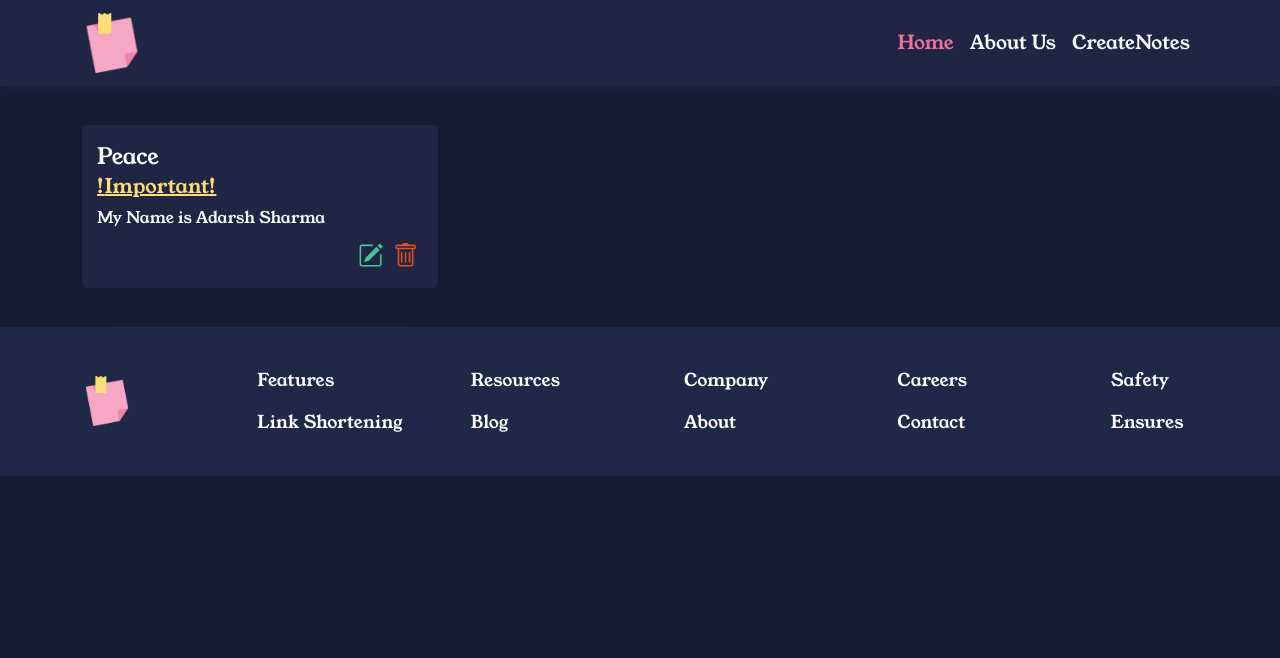
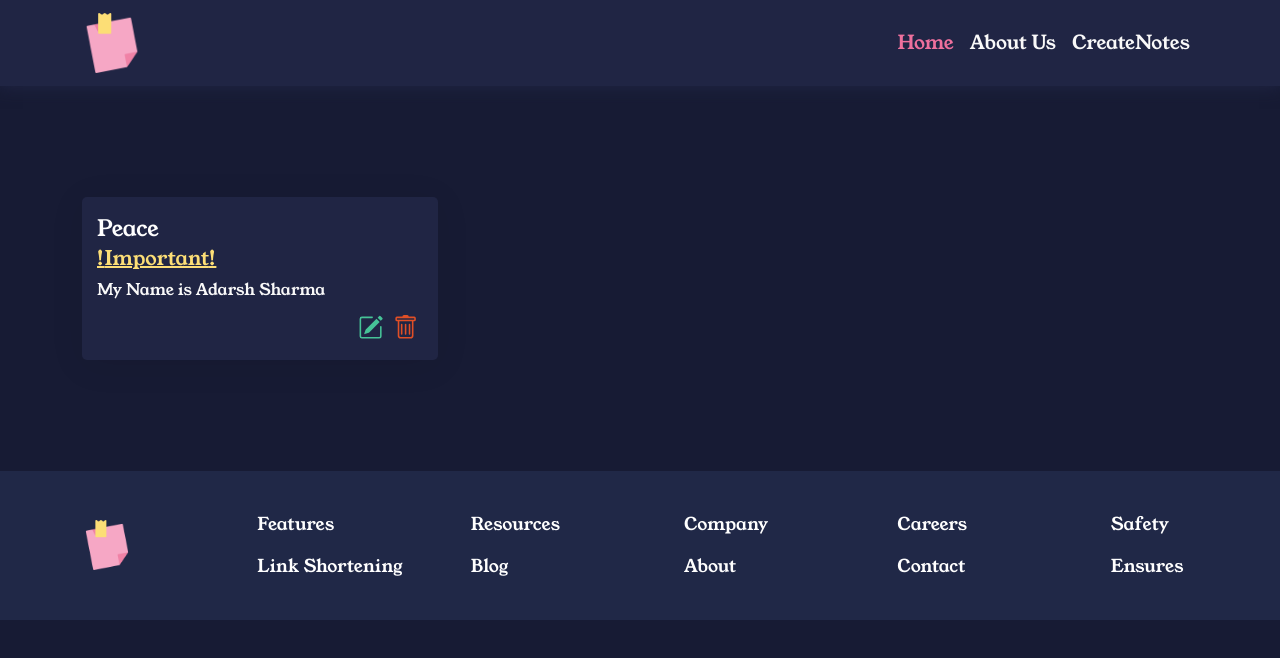
Before and after one commit to adarshsharma27/notesApp, a React (Vite) app: page /notes in a window 1280 px wide. Shown: the top 658 px of the page. Built offline with nearby package versions, Linux system fonts and the light colour scheme.

Commit message:
Update Route Added and UI Fixes

```diff
--- a/index.html
+++ b/index.html
@@ -2,7 +2,7 @@
 <html lang="en">
   <head>
     <meta charset="UTF-8" />
-    <link rel="icon" type="image/svg+xml" href="/public/images/noteslogo.png" />
+    <link rel="icon" type="image/svg+xml" href="images/noteslogo.png" />
     <meta name="viewport" content="width=device-width, initial-scale=1.0" />
     <title>Notes App</title>
   </head>
--- a/src/App.jsx
+++ b/src/App.jsx
@@ -15,6 +15,7 @@ function App() {
         <Route path="/" element={<Home/>} />
         <Route path="/create" element={<CreateNotes />} />
         <Route path="/update" element={<UpdateNotes/>} />
+        <Route path="/update/:id" element={<UpdateNotes/>} />
         <Route path="/notes" element={<Notes/>} />
         <Route path="/about" element={<AboutUs/>} />
       </Routes>
--- a/src/components/Notes.jsx
+++ b/src/components/Notes.jsx
@@ -2,6 +2,7 @@ import React, { useState } from "react";
 import { BsPencilSquare, BsTrash, BsEyeFill, BsXCircle } from "react-icons/bs";
 import { useSelector, useDispatch } from "react-redux";
 import { deleteTodo } from "../features/todoSlice";
+import { NavLink } from "react-router-dom";
 const Notes = () => {
   const todosList = useSelector((state) => state.todoReducer.todos);
   console.log(todosList);
@@ -11,9 +12,9 @@ const Notes = () => {
   };
   return (
     <>
-      <div className="container py-4">
-        <div className="row">
-          {todosList?.map((element, index) => (
+      <div className="container py-4 my-md-4">
+        <div className="row py-md-4 my-md-4">
+          {todosList.length ? todosList.map((element, index) => (
             <div className="col-xl-4 col-md-5 col-sm-12" key={index}>
               <div className="product-card text-left">
                 <div className="product-image-caption">
@@ -28,7 +29,7 @@ const Notes = () => {
                       <p>{element.description}</p>
                     </div>
                     <div className="icons d-flex justify-content-end">
-                      <BsPencilSquare className="fas fa-edit" />
+                    <NavLink to={`/update/${element.id}`}>  <BsPencilSquare className="fas fa-edit" /></NavLink>
                       <BsTrash
                         className="fas fa-delete"
                         onClick={() => deleteTodoHandle(element.id)}
@@ -38,7 +39,13 @@ const Notes = () => {
                 </div>
               </div>
             </div>
-          ))}
+          )):  <div
+              className="col-md-12 col-sm-12 text-center  py-4"
+              id="custom-bg"
+            >
+             <h4 className="font-weight-bold">No Notes Exists</h4>
+              <img src="images/nodata.svg" className="img-fluid py-4 w-25" alt="images" />
+            </div>}
         </div>
       </div>
     </>
--- a/src/components/UpdateNotes.jsx
+++ b/src/components/UpdateNotes.jsx
@@ -50,7 +50,7 @@ const UpdateNotes = () => {
             id="custom-bg"
           >
             <img
-              src="images/updatenotes.svg"
+              src="/images/updatenotes.svg"
               className="img-fluid w-75"
               alt="images"
             />
```
Also changed, not shown: src/index.css (+40 -11 lines), public/images/nodata.svg (added).
